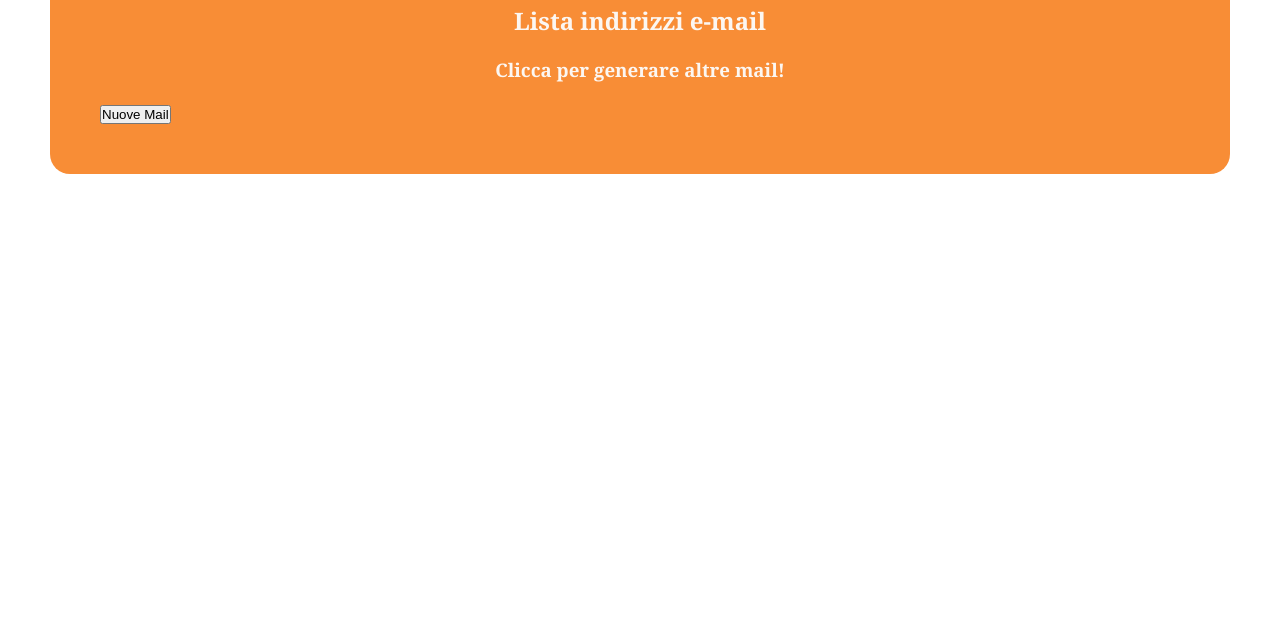
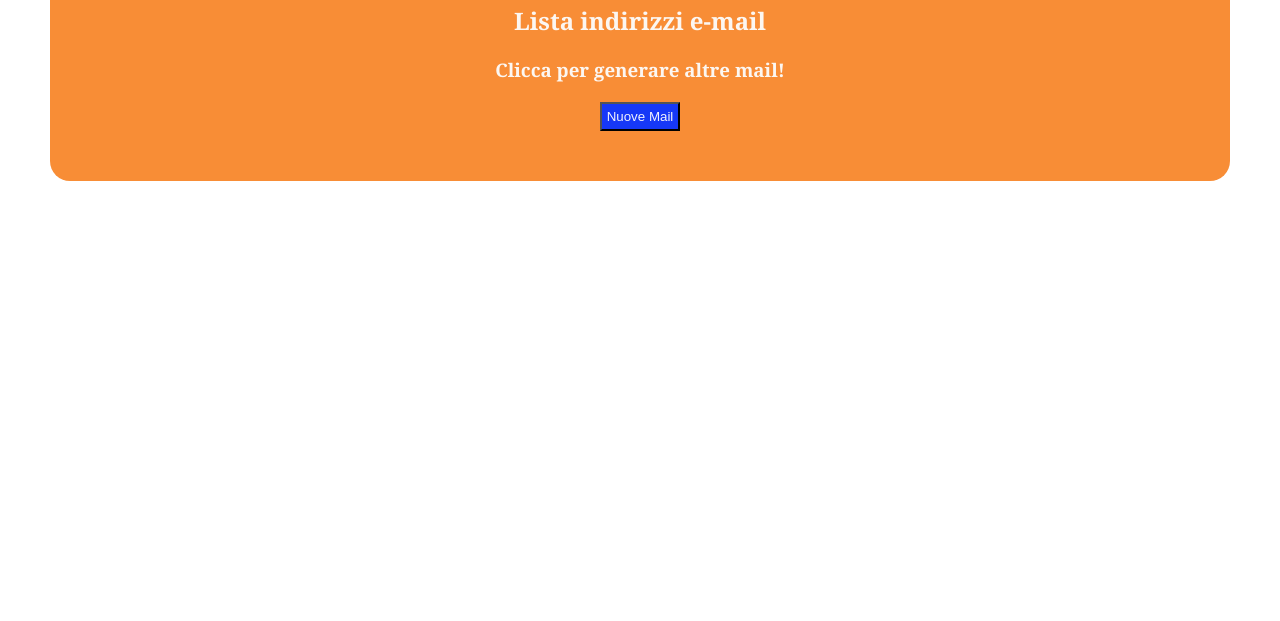
Before and after one commit to gabriele-ag/js-email-list, a plain HTML site: page index.html in a window 1280 px wide. Shown: the part 179-800 px from the top of the page. Drawn offline with nearby package versions, Linux system fonts and the light colour scheme; no server answers.

Commit message:
feat: complete css

```diff
--- a/index.html
+++ b/index.html
@@ -23,7 +23,7 @@
         <h3 class="titolo txt-center">Clicca per generare altre mail!</h3>
 
         <!-- Generatore di 10 mail -->
-        <button id="new-list-mail">Nuove Mail</button>
+        <button id="new-list-mail" class="button">Nuove Mail</button>
         <!-- /Generatore di 10 mail -->
 
     </div>
--- a/style.css
+++ b/style.css
@@ -44,3 +44,11 @@ body {
     color: var(--color-scheme);
     margin: 20px;
 }
+
+.button {
+    background-color: rgb(22, 56, 247);
+    color: var(--color-scheme);
+    padding: 5px;
+    display: block;
+    margin: auto;
+}
```
